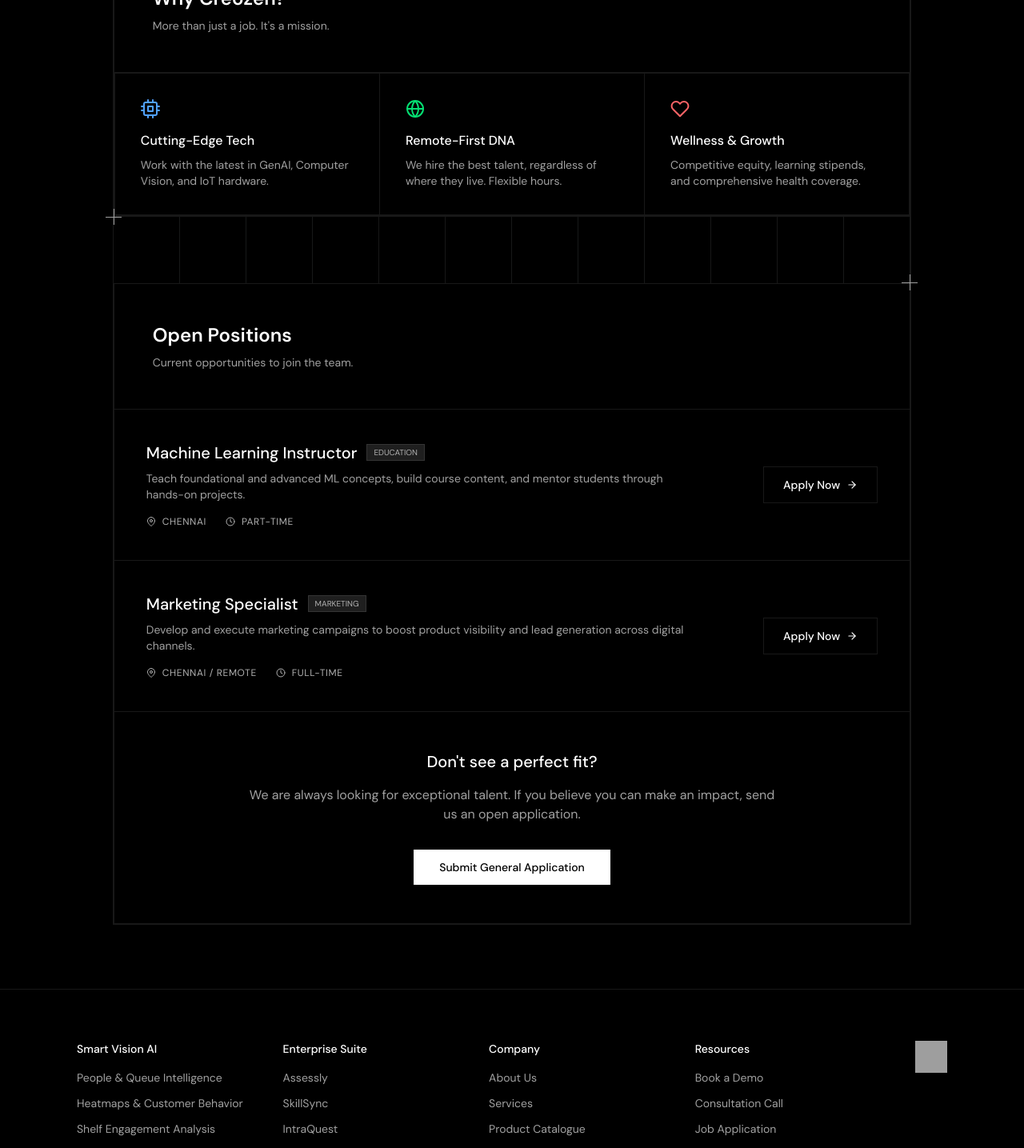
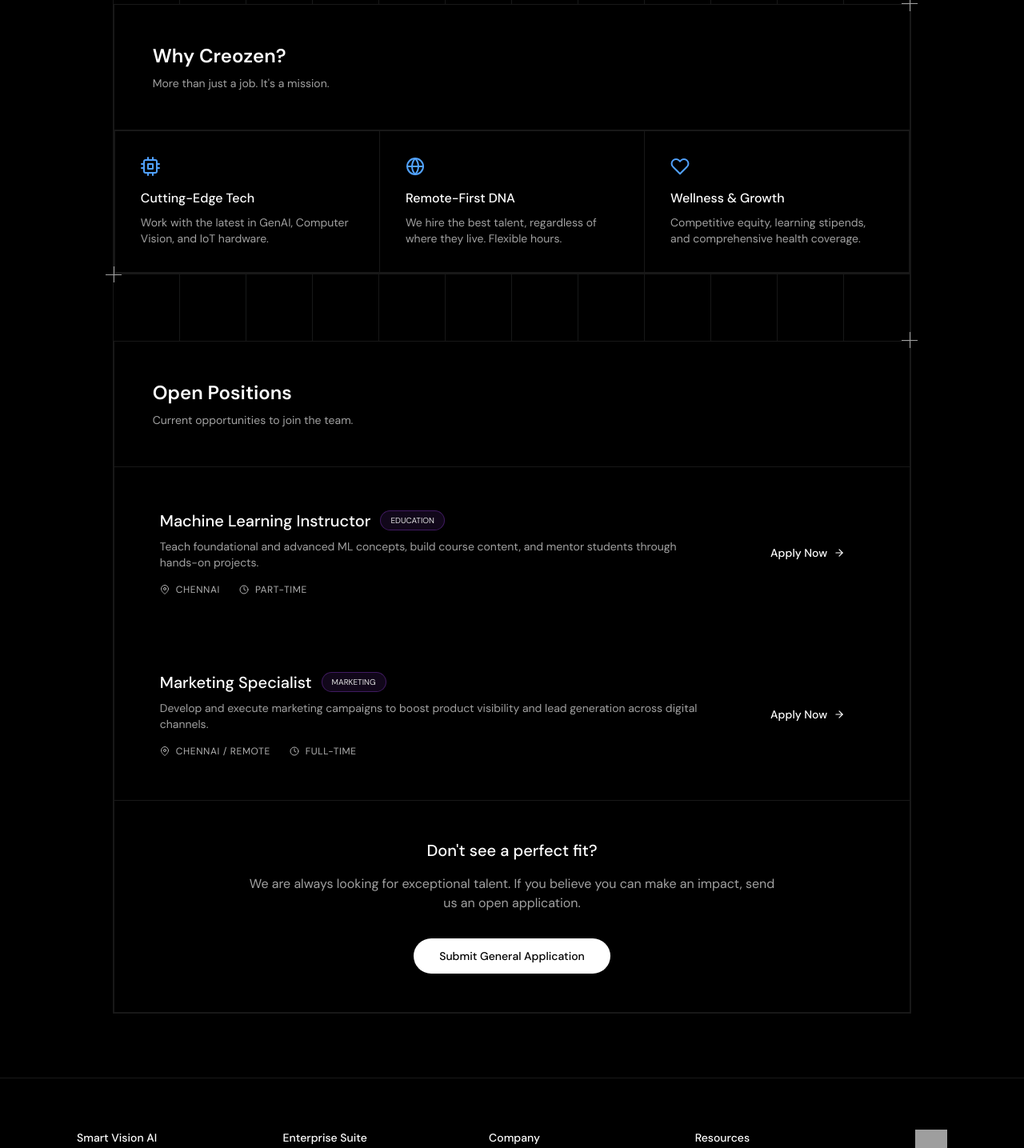
Before and after one commit to Mariganesh-S/creozen-portfolio-revamp, a React (Vite) app: page /careers in a window 1280 px wide. Shown: the part 820-2255 px from the top of the page at 80% size. Built offline with nearby package versions, Linux system fonts and the light colour scheme; no server answers; grey boxes are pictures that could not be loaded.

Commit message:
Revamp careers

```diff
--- a/src/pages/Careers.jsx
+++ b/src/pages/Careers.jsx
@@ -35,7 +35,7 @@
             />
 
             {/* --- 1. Hero Section --- */}
-            <div className="relative py-24 px-6 md:px-12 border-x border-(--guide-color) overflow-hidden">
+            <div className=" relative py-24 md:py-32 px-6 md:px-12 border-x border-(--guide-color) overflow-hidden">
                 {/* Background Grid */}
                 <div className="absolute inset-0 pointer-events-none opacity-[0.03]"
                      style={{ backgroundImage: 'linear-gradient(#fff 1px, transparent 1px), linear-gradient(90deg, #fff 1px, transparent 1px)', backgroundSize: '40px 40px' }}>
@@ -43,8 +43,8 @@
 
                 <div className="relative z-10 max-w-4xl">
                     <div className="flex items-center gap-3 mb-6">
-                        <div className="w-10 h-10 border border-(--guide-color) bg-black flex items-center justify-center text-white">
-                            <FiBriefcase />
+                        <div className=" w-12   h-12 rounded-xl border border-purple-500/40 bg-purple-500/10 flex items-center  justify-center text-purple-400 transition-all duration-300 hover:scale-110 hover:bg-purple-500/20 ">
+                         <FiBriefcase />
                         </div>
                         <span className="text-sm font-mono text-(--color-gray-500) uppercase tracking-widest">
                             Careers at Creozen
@@ -73,19 +73,19 @@
                 <div className="grid grid-cols-1 md:grid-cols-3 border-t border-l border-(--guide-color)">
                     {/* Perk 1 */}
                     <div className="p-8 border-r border-b border-(--guide-color) bg-(--bg-primary) group hover:bg-(--color-black-900) transition-colors">
-                        <FiCpu className="text-2xl text-blue-400 mb-4" />
+                        <FiCpu className="  text-2xl text-blue-400 mb-4 transition-all duration-300 group-hover:scale-110 group-hover:text-purple-400"/>
                         <h3 className="text-white font-medium mb-2">Cutting-Edge Tech</h3>
                         <p className="text-sm text-(--color-gray-500)">Work with the latest in GenAI, Computer Vision, and IoT hardware.</p>
                     </div>
                     {/* Perk 2 */}
                     <div className="p-8 border-r border-b border-(--guide-color) bg-(--bg-primary) group hover:bg-(--color-black-900) transition-colors">
-                        <FiGlobe className="text-2xl text-green-400 mb-4" />
+                        <FiGlobe  className=" text-2xl text-blue-400  mb-4  transition-all duration-300 group-hover:scale-110 group-hover:text-green-400"/>
                         <h3 className="text-white font-medium mb-2">Remote-First DNA</h3>
                         <p className="text-sm text-(--color-gray-500)">We hire the best talent, regardless of where they live. Flexible hours.</p>
                     </div>
                     {/* Perk 3 */}
                     <div className="p-8 border-r border-b border-(--guide-color) bg-(--bg-primary) group hover:bg-(--color-black-900) transition-colors">
-                        <FiHeart className="text-2xl text-red-400 mb-4" />
+                        <FiHeart className="text-2xl text-blue-400 mb-4  transition-all duration-300 group-hover:scale-110 group-hover:text-red-400"/>
                         <h3 className="text-white font-medium mb-2">Wellness & Growth</h3>
                         <p className="text-sm text-(--color-gray-500)">Competitive equity, learning stipends, and comprehensive health coverage.</p>
                     </div>
@@ -105,14 +105,45 @@
                     {JOBS.map((job) => (
                         <div
                             key={job.id}
-                            className="group p-8 md:p-10 flex flex-col md:flex-row md:items-center justify-between gap-6 hover:bg-(--color-black-900) transition-colors"
+                            className="
+    group
+    p-8
+    md:p-10
+    flex
+    flex-col
+    md:flex-row
+    md:items-center
+    justify-between
+    gap-6
+    rounded-xl
+    mx-4
+    my-3
+    border
+    border-transparent
+    transition-all
+    duration-300
+    hover:border-purple-500/10
+    hover:bg-purple-500/2
+    hover:-translate-y-1
+    hover:shadow-lg
+    hover:shadow-purple-500/5
+"
                         >
                             <div className="max-w-2xl">
                                 <div className="flex items-center gap-3 mb-2">
-                                    <h3 className="text-xl font-medium text-white group-hover:text-blue-400 transition-colors">
+                                    <h3
+    className="
+        text-xl
+        font-medium
+        text-white
+        transition-colors
+        duration-300
+        group-hover:text-purple-400
+    "
+>
                                         {job.title}
                                     </h3>
-                                    <span className="text-[10px] font-mono uppercase bg-(--color-black-600) border border-(--guide-color) px-2 py-0.5 text-(--color-gray-400)">
+                                    <span className=" text-[10px] font-mono uppercase rounded-full bg-purple-500/10 border border-purple-500/30 px-3 py-1 text-white-300">
                                         {job.department}
                                     </span>
                                 </div>
@@ -126,7 +157,8 @@
                             </div>
 
                             <Link to={`/careers/apply?role=${job.id}`}>
-                                <button className="px-6 py-3 border border-(--guide-color) text-white text-sm font-medium hover:bg-white hover:text-black hover:border-white transition-all whitespace-nowrap flex items-center gap-2 group-hover/btn:translate-x-1 cursor-pointer">
+                                <button className=" px-6 py-3 rounded-full bg-gradient-to-r text-white text-sm font-medium
+                                       transition-all duration-300 hover:scale-105 hover:shadow-lg hover:shadow-purple-500/20 whitespace-nowrap flex items-center gap-2 cursor-pointer">
                                     Apply Now <FiArrowRight />
                                 </button>
                             </Link>
@@ -143,7 +175,20 @@
                         We are always looking for exceptional talent. If you believe you can make an impact, send us an open application.
                     </p>
                     <Link to="/careers/apply">
-                        <button className="px-8 py-3 bg-white text-black text-sm font-medium hover:bg-(--color-gray-200) transition-colors cursor-pointer">
+                        <button className="
+    px-8
+    py-3
+    rounded-full
+    bg-white
+    text-black
+    text-sm
+    font-medium
+    transition-all
+    duration-300
+    hover:scale-105
+    hover:shadow-lg
+    cursor-pointer
+">
                             Submit General Application
                         </button>
                     </Link>
--- a/src/pages/Contact.jsx
+++ b/src/pages/Contact.jsx
@@ -284,7 +284,7 @@
                     <div className="flex-1 divide-y divide-(--guide-color)">
 
                         {/* Email Block */}
-                        <div  className="  p-8  group  transition-all  duration-300 hover:bg-gradient-to-r hover:from-purple-500/10 hover:to-blue-500/5 ">
+                         <div className="p-8 hover:bg-(--color-black-900) transition-colors group">
                             <div className="flex items-center gap-3 mb-3 text-(--color-gray-400) group-hover:text-white transition-colors">
                                 <FiMail className="text-xl" />
                                 <span className="text-xs font-mono uppercase tracking-wider">Email</span>
```
